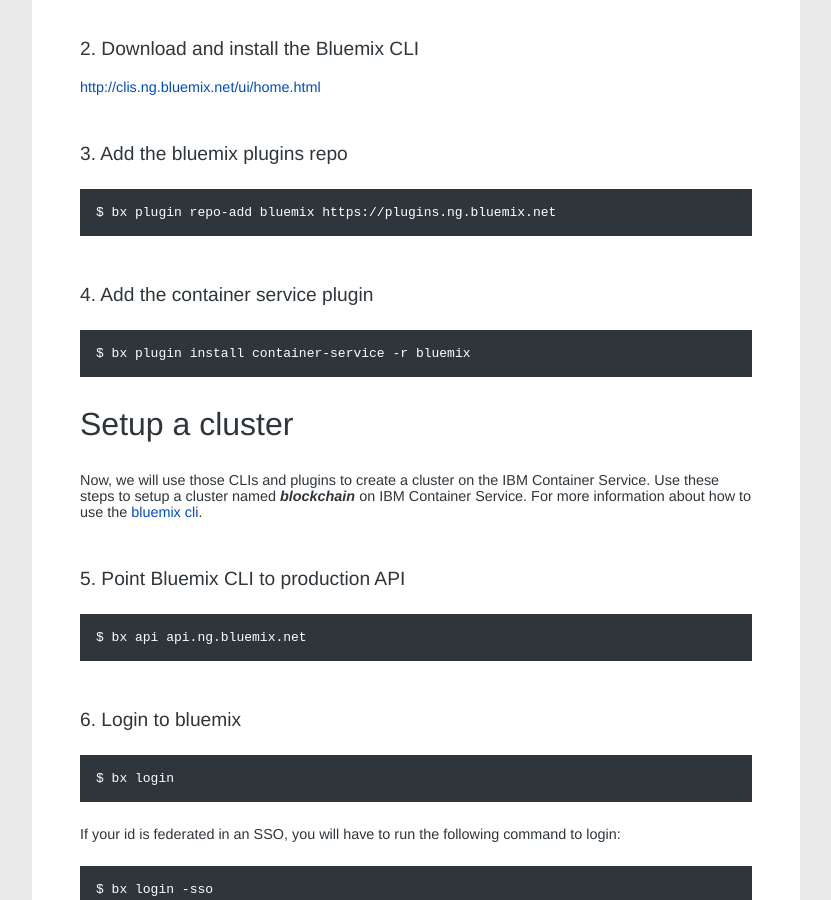
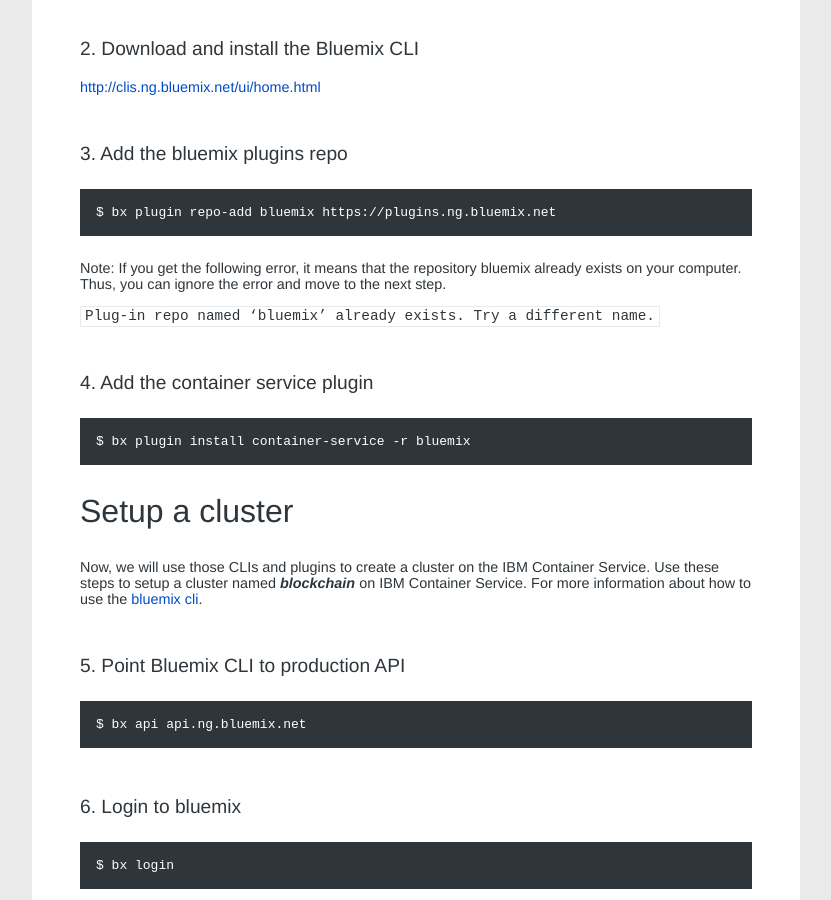
Before and after one commit to IBM-Blockchain-Archive/ibm-blockchain.github.io, a Jekyll site: the page built from _pages/01_Prepare & Setup.md, in a window 1280 px wide and 900 px high, scrolled down 732 px. Shown: the whole window, without its empty margins (258-1089 px from the left). Built offline with Jekyll 4.4.1, drawn with Linux system fonts in a browser that asks for light colours; some web fonts are replaced.

Commit message:
Add instructions to ignore the error

````diff
--- a/_pages/01_Prepare & Setup.md
+++ b/_pages/01_Prepare & Setup.md
@@ -29,6 +29,10 @@
 ```bash
 $ bx plugin repo-add bluemix https://plugins.ng.bluemix.net
 ```
+
+Note: If you get the following error, it means that the repository bluemix already exists on your computer. Thus, you can ignore the error and move to the next step.
+
+`Plug-in repo named ‘bluemix’ already exists. Try a different name.`
 
 ### 4. Add the container service plugin
 
````
